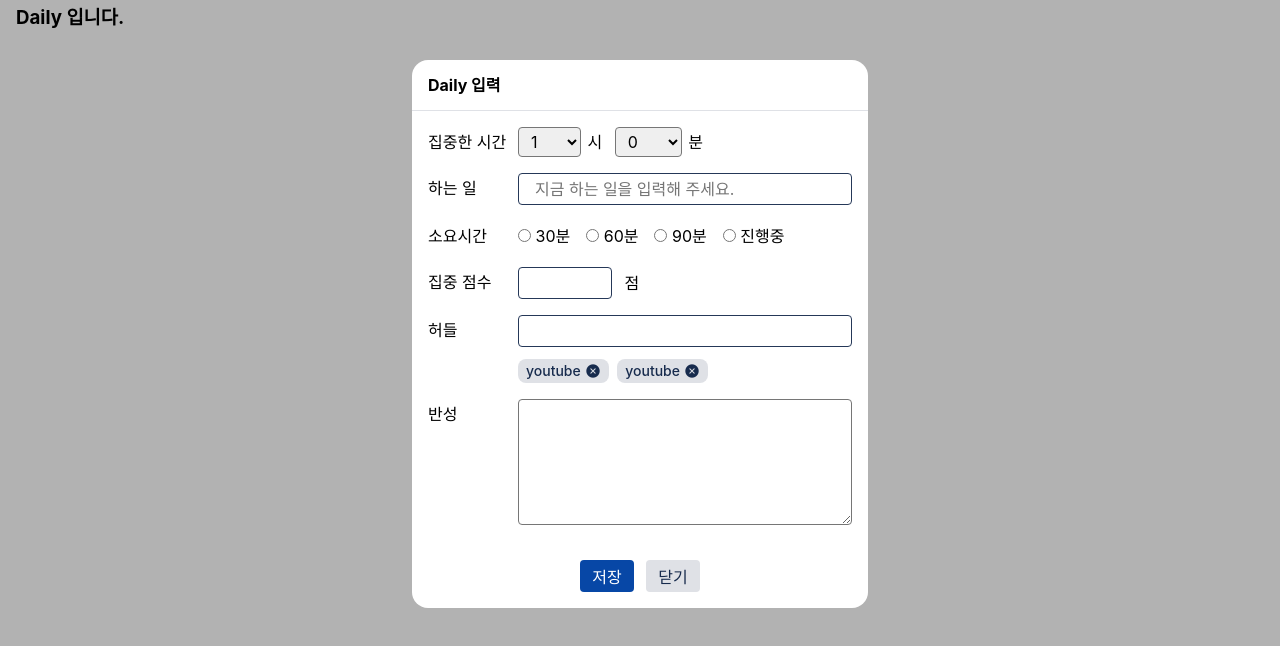
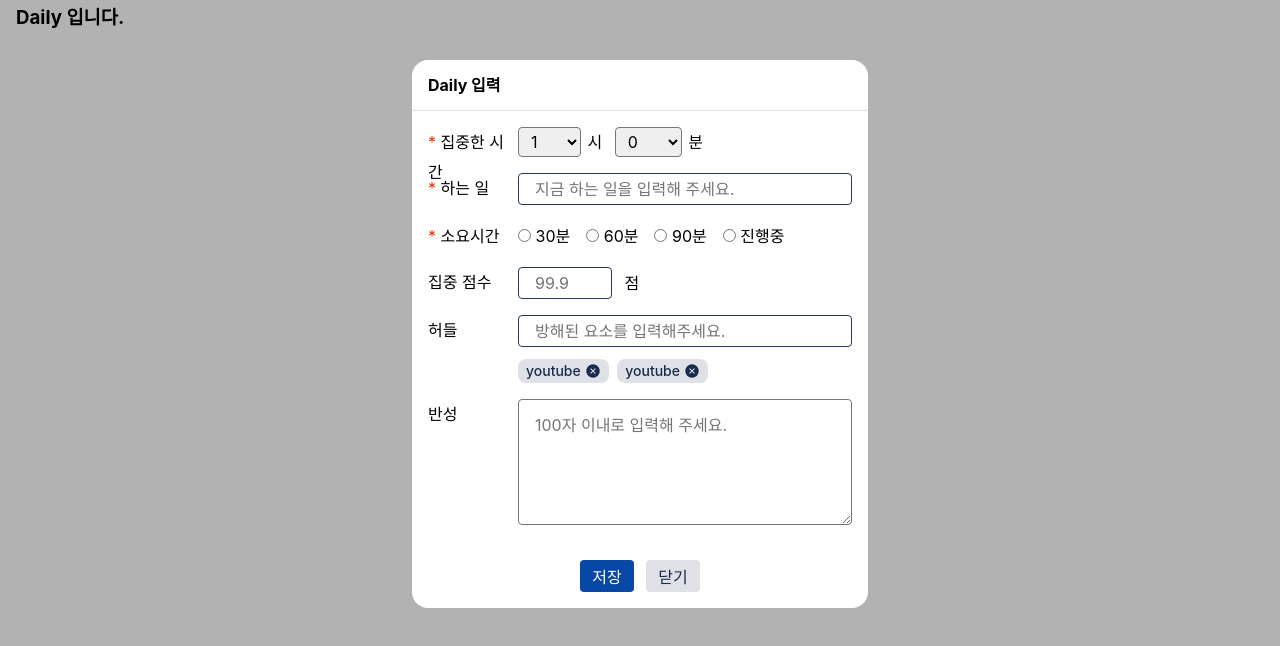
Before and after one commit to f-lab-edu/time-tracker, a website built with Vite: page src/index.html in a window 1280 px wide. Shown: the part 66-712 px from the top of the page. Built offline with nearby package versions, Linux system fonts and the light colour scheme.

Commit message:
[popup] 필수 표시 및 input placeholder 추가

```diff
--- a/src/index.html
+++ b/src/index.html
@@ -21,7 +21,13 @@
               <form action="#none">
                 <dl class="daily-record">
                   <div class="wrap-daily">
-                    <dt>집중한 시간</dt>
+                    <dt>
+                      <span class="txt-essential"
+                        >*
+                        <span class="blind">필수</span>
+                      </span>
+                      집중한 시간
+                    </dt>
                     <dd>
                       <label for="trackerHour" class="blind">시간 선택</label>
                       <select
@@ -59,7 +65,13 @@
                   </div>
                   <div class="wrap-daily">
                     <dt>
-                      <label for="trackerWork">하는 일</label>
+                      <label for="trackerWork">
+                        <span class="txt-essential"
+                          >*
+                          <span class="blind">필수</span>
+                        </span>
+                        하는 일</label
+                      >
                     </dt>
                     <dd>
                       <input
@@ -70,7 +82,13 @@
                     </dd>
                   </div>
                   <div class="wrap-daily">
-                    <dt>소요시간</dt>
+                    <dt>
+                      <span class="txt-essential"
+                        >*
+                        <span class="blind">필수</span>
+                      </span>
+                      소요시간
+                    </dt>
                     <dd>
                       <div class="wrap-spend">
                         <div class="box-time">
@@ -113,7 +131,11 @@
                       <label for="score">집중 점수</label>
                     </dt>
                     <dd>
-                      <input type="text" id="score" class="tf-daily tf-score" />
+                      <input
+                        type="text"
+                        id="score"
+                        class="tf-daily tf-score"
+                        placeholder="99.9" />
                       <span class="txt-score">점</span>
                     </dd>
                   </div>
@@ -122,7 +144,11 @@
                       <label for="hurdle">허들</label>
                     </dt>
                     <dd>
-                      <input type="text" id="hurdle" class="tf-daily" />
+                      <input
+                        type="text"
+                        id="hurdle"
+                        class="tf-daily"
+                        placeholder="방해된 요소를 입력해주세요." />
                       <div class="wrap-hurdles">
                         <div class="tag">
                           <span class="txt-tag">youtube</span>
@@ -144,6 +170,8 @@
                         id="retrospect"
                         class="tf-retrospect"
                         name="retrospect"
+                        maxlength="100"
+                        placeholder="100자 이내로 입력해 주세요."
                         rows="5"></textarea>
                     </dd>
                   </div>
--- a/src/styles/common/_popup.scss
+++ b/src/styles/common/_popup.scss
@@ -46,6 +46,11 @@
           background-color: #dfe1e6;
         }
       }
+    }
+
+    .txt-essential {
+      color: #de350b;
+      text-align: center;
     }
   }
 
```
